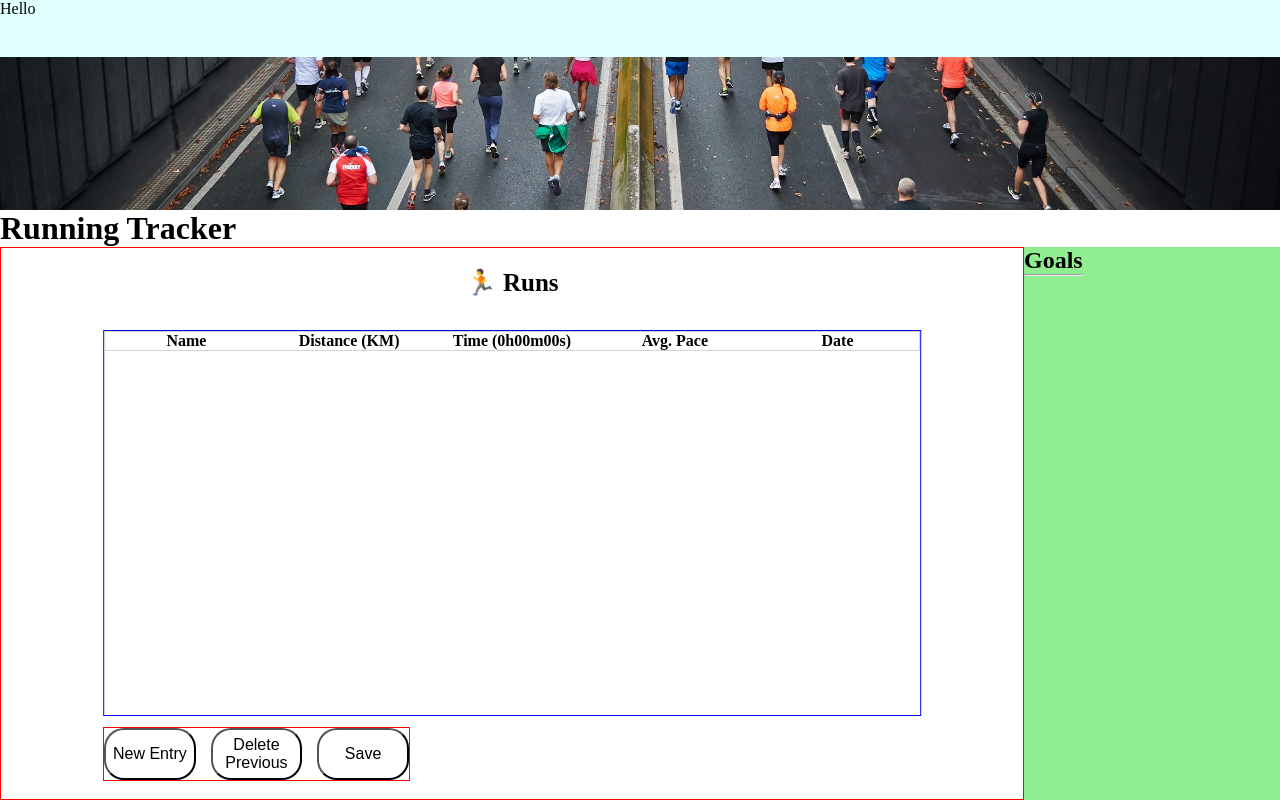
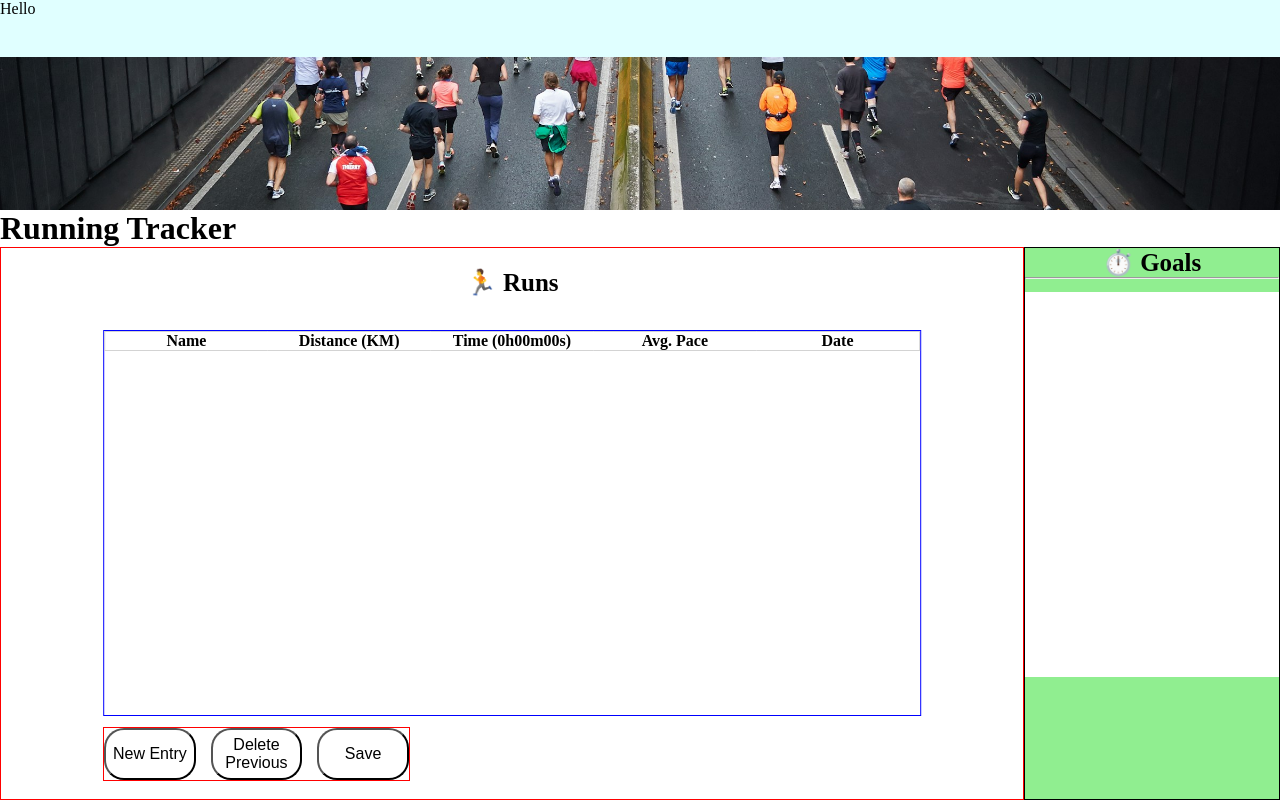
Before and after one commit to bnquon/FitFolio, a plain HTML site: page cardio.html in a window 1280 px wide. Drawn offline with Linux system fonts and the light colour scheme.

Commit message:
Adding styling and formatting for goals section

```diff
--- a/cardio.html
+++ b/cardio.html
@@ -24,7 +24,7 @@
         <div class="main-container">
 
             <div class="content-container">
-                <h3 id="title">🏃 Runs</h3>
+                <h3 id="table-title">🏃 Runs</h3>
                 <div class="table-container">
                     <table id="tracker-sheet">
                         <tr>
@@ -44,7 +44,10 @@
             </div>
 
             <div id="goals">
-                <h2>Goals</h2><hr>
+                <h2 id="goal-title">⏱️ Goals</h2><hr>
+                <div id="goal-container">
+
+                </div>
             </div>
 
         </div>
--- a/style.css
+++ b/style.css
@@ -333,7 +333,7 @@
     width: 80%;
 }
 
-.cardio-page .main-container .content-container #title {
+.cardio-page .main-container .content-container #table-title {
     margin-top: 2%;
     position: absolute;
     left: 50%;
@@ -380,3 +380,25 @@
     background-color: transparent;
     font-size: 16px;
 }
+
+.cardio-page .main-container #goals {
+    border: 1px solid black;
+    position: relative;
+    width: 20%;
+}
+
+.cardio-page .main-container #goals #goal-title {
+    position: relative;
+    width: 100%;
+    text-align: center;
+    font-size: 25px;
+}
+
+.cardio-page .main-container #goals #goal-container {
+    background-color: white;
+    position: relative;
+    margin-top: 5%;
+    width: 100%;
+    height: 70%;
+    overflow: auto;
+}
```
